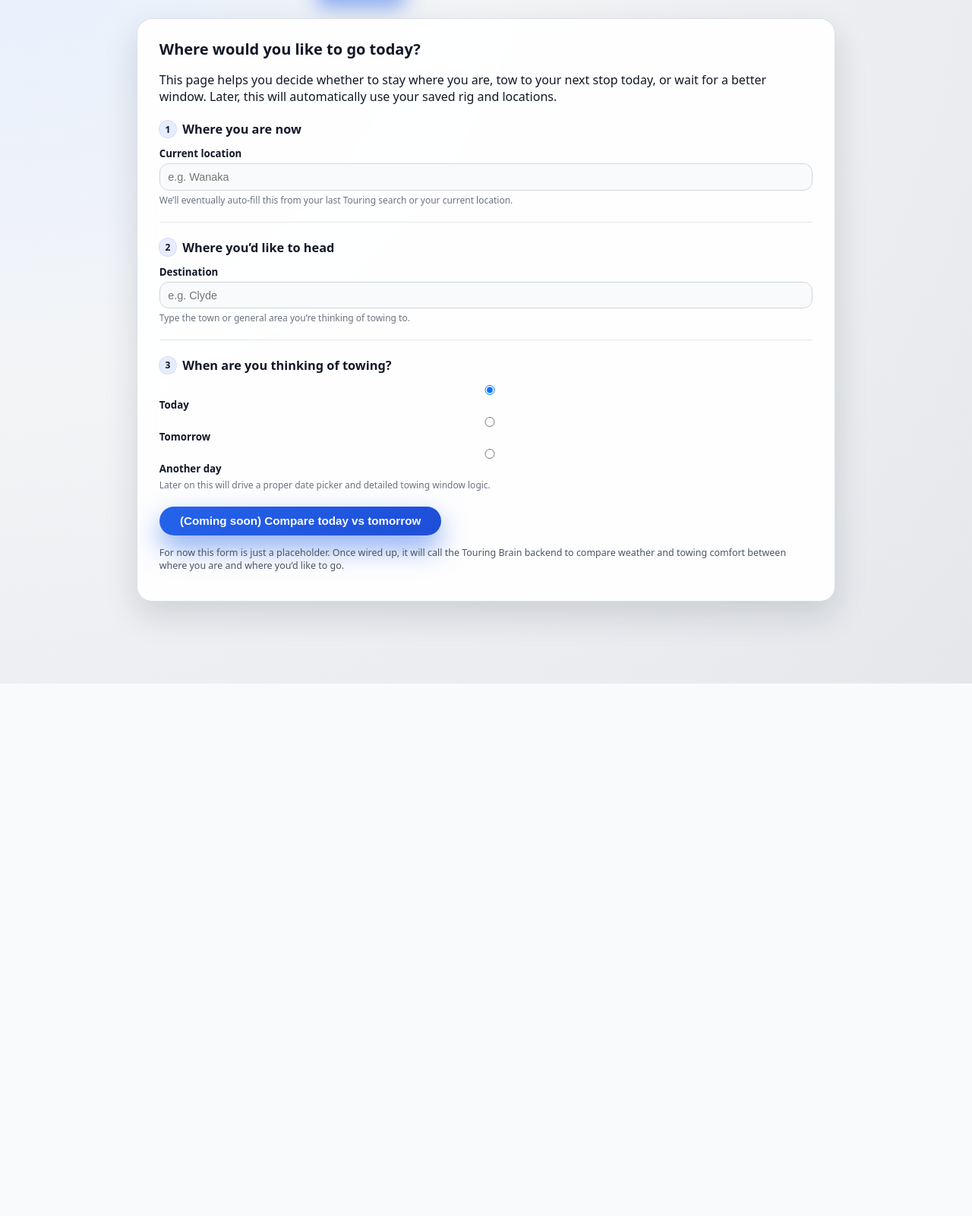
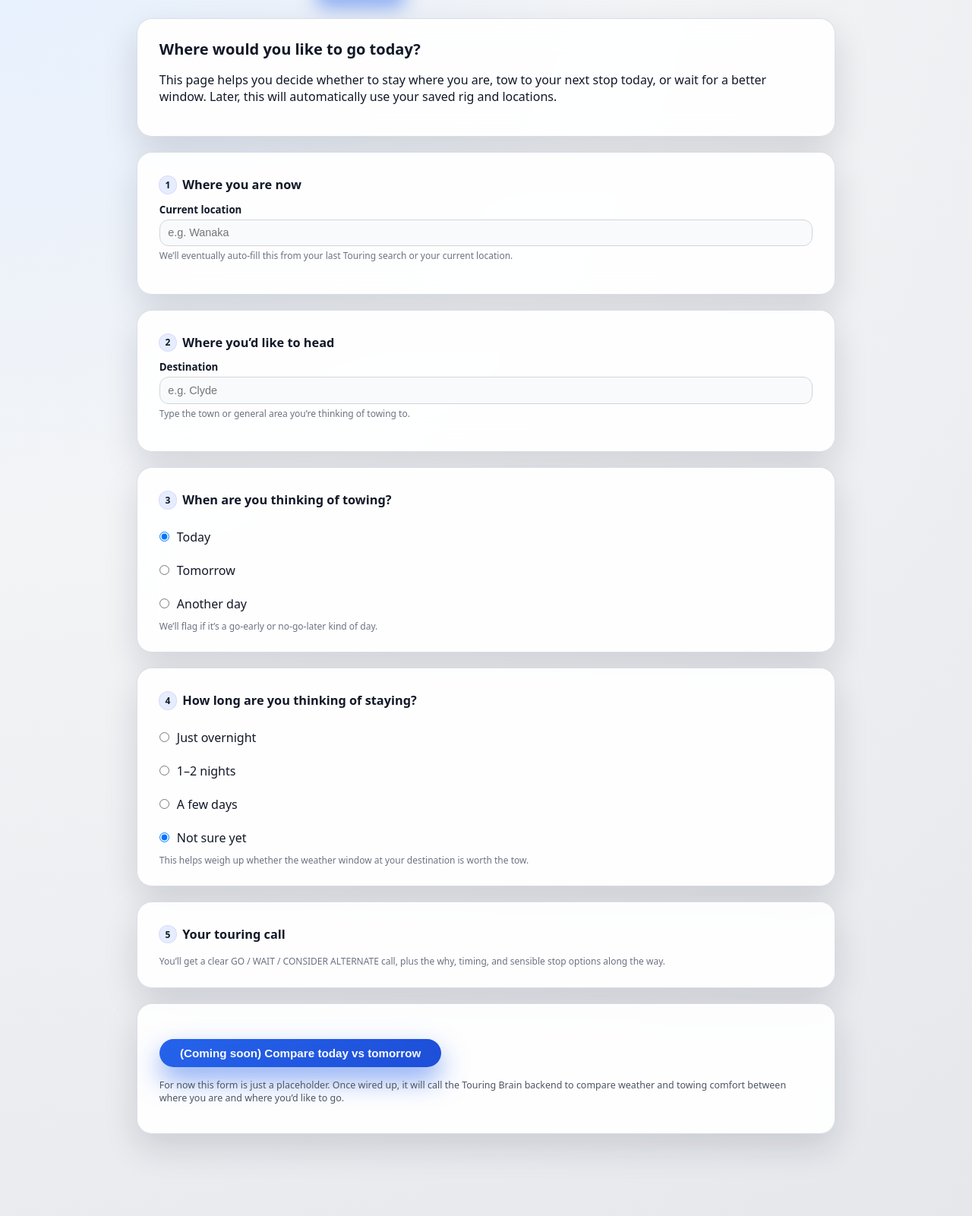
Before and after one commit to carlmcneil-ops/touringbrain, a FastAPI app: page /ui/touring in a window 1280 px wide. Shown: the part 165-1766 px from the top of the page at 76% size. Before the commit the page ends 1065 px from the top, so only its background shows below. Run offline with FastAPI, Linux system fonts and the light colour scheme.

Commit message:
Restore stable step-level highlights (painted, no layout shift)

```diff
--- a/backend/app/static/styles.css
+++ b/backend/app/static/styles.css
@@ -163,19 +163,7 @@ body.tb-body {
   margin-top: 0;
 }
 
-/* Highlight current section on focus */
-.tb-form-section:focus-within {
-  background: linear-gradient(
-    135deg,
-    rgba(219, 234, 254, 0.45),
-    rgba(239, 246, 255, 0.9)
-  );
-  border-radius: 1rem;
-  border-color: rgba(129, 140, 248, 0.7);
-  box-shadow: 0 10px 30px rgba(30, 64, 175, 0.22);
-  padding: 1.35rem 1rem 1.35rem 1.2rem;
-  margin: 1.25rem -0.1rem 1.1rem;
-}
+
 
 /* Rear-load UI must NOT inflate when section is focused */
 .tb-form-section:focus-within .tb-rear-load-wrapper {
@@ -245,9 +233,11 @@ body.tb-body {
 .tb-field input:focus,
 .tb-field select:focus {
   border-color: #2563eb;
-  box-shadow: 0 0 0 1px rgba(37, 99, 235, 0.35);
   background-color: #ffffff;
-  transform: translateY(-0.5px);
+  transform: none;
+  box-shadow:
+    0 0 0 2px rgba(37, 99, 235, 0.35),
+    0 14px 34px rgba(30, 64, 175, 0.14);
 }
 
 .tb-helper-text {
@@ -681,3 +671,114 @@ body.tb-body {
   border-radius: 999px;
   transition: width 0.2s ease;
 }
+
+/* Touring mode – tidy radio options (prevents stretched labels / weird divider lines) */
+.tb-radio-group {
+  display: grid;
+  gap: 10px;
+  margin-top: 8px;
+}
+
+.tb-radio-option {
+  display: inline-flex;
+  align-items: center;
+  gap: 10px;
+  padding: 6px 0;
+  border: 0;
+  width: auto;
+}
+
+.tb-radio-option input[type="radio"] {
+  margin: 0;
+}
+
+/* =========================================================
+   FORMS (Touring + Towing): make interactions stable
+   - No card "lift" inside forms (prevents pointer slip/jump)
+   - No input "lift" on focus (removes micro-jitter)
+   - No section highlight for radio steps
+   ========================================================= */
+
+/* 1) Form cards never move on hover */
+.tb-form .tb-card:hover {
+  transform: none;
+}
+
+/* 2) Focused fields never move */
+.tb-form .tb-field input:focus,
+.tb-form .tb-field select:focus {
+  transform: none;
+}
+
+/* 3) Radio steps: no highlight at all */
+.tb-form-section:focus-within:has(input[type="radio"]:focus),
+.tb-form-section:focus-within:has(input[type="radio"]:checked) {
+  background: transparent;
+  box-shadow: none;
+  border-radius: 0;
+  border-color: transparent;
+}
+/* FORCE: input focus glow (text + select). Keeps helper text unhighlighted. */
+.tb-field input:focus,
+.tb-field select:focus {
+  outline: none !important;
+  border-color: #2563eb !important;
+  background-color: #ffffff !important;
+  transform: none !important;
+  box-shadow:
+    0 0 0 2px rgba(37, 99, 235, 0.35),
+    0 14px 34px rgba(30, 64, 175, 0.14) !important;
+}
+/* Input focus – stronger, premium (no jump, no helper highlight) */
+.tb-field input:focus,
+.tb-field select:focus {
+  outline: none;
+  border-color: #2563eb;
+  background-color: #ffffff;
+  transform: none;
+  box-shadow:
+    0 0 0 3px rgba(37, 99, 235, 0.35),
+    0 18px 40px rgba(30, 64, 175, 0.18);
+}
+
+/* =========================================================
+   Stable step highlight (towing-style)
+   Paints the highlight — NO layout changes, NO jumping.
+   ========================================================= */
+
+.tb-form-section {
+  position: relative;
+  border-radius: 1rem; /* so the overlay matches your vibe */
+}
+
+/* Default: no overlay */
+.tb-form-section::before {
+  content: "";
+  position: absolute;
+  left: -14px;
+  right: -14px;
+  top: -12px;
+  bottom: -12px;
+  border-radius: 1.1rem;
+  background: linear-gradient(
+    135deg,
+    rgba(219, 234, 254, 0.40),
+    rgba(239, 246, 255, 0.92)
+  );
+  box-shadow: 0 10px 30px rgba(30, 64, 175, 0.18);
+  opacity: 0;
+  pointer-events: none;
+  transition: opacity 120ms ease;
+  z-index: 0;
+}
+
+/* Show overlay when anything inside the section is focused */
+.tb-form-section:focus-within::before {
+  opacity: 1;
+}
+
+/* Keep section content above the overlay */
+.tb-form-section > * {
+  position: relative;
+  z-index: 1;
+}
--- a/backend/app/templates/ui/touring.html
+++ b/backend/app/templates/ui/touring.html
@@ -23,16 +23,21 @@
       <a href="/ui/briefing" class="tb-tab">Weather briefing</a>
     </nav>
 
+    <!-- Intro card -->
     <section class="tb-card">
       <h2>Where would you like to go today?</h2>
-
       <p>
         This page helps you decide whether to stay where you are, tow to your next stop today,
         or wait for a better window. Later, this will automatically use your saved rig and locations.
       </p>
+    </section>
 
-      <form class="tb-form">
-        <div class="tb-form-section">
+    <!-- One form wraps all steps so the numbered pills keep working -->
+    <form id="touring_form" class="tb-form tb-form-touring">
+
+      <!-- STEP 1 -->
+      <section class="tb-card">
+        <div class="tb-form-section tb-form-section--nohighlight">
           <h3>Where you are now</h3>
 
           <div class="tb-field-row">
@@ -50,7 +55,10 @@
             </div>
           </div>
         </div>
+      </section>
 
+      <!-- STEP 2 -->
+      <section class="tb-card">
         <div class="tb-form-section">
           <h3>Where you’d like to head</h3>
 
@@ -69,49 +77,99 @@
             </div>
           </div>
         </div>
+      </section>
 
-        <div class="tb-form-section">
+      <!-- STEP 3 (RADIOS: no tb-field-row to avoid weird blue bars) -->
+      <section class="tb-card">
+        <div class="tb-form-section tb-form-section--nohighlight">
           <h3>When are you thinking of towing?</h3>
 
-          <div class="tb-field-row">
-            <div class="tb-field">
-              <div>
-                <label>
+          <div class="tb-radio-group">
+            <label class="tb-radio-option">
               <input type="radio" name="travel_day" value="today" checked>
               Today
             </label>
-              </div>
-              <div>
-                <label>
+
+            <label class="tb-radio-option">
               <input type="radio" name="travel_day" value="tomorrow">
               Tomorrow
             </label>
-              </div>
-              <div>
-                <label>
+
+            <label class="tb-radio-option">
               <input type="radio" name="travel_day" value="other">
               Another day
             </label>
           </div>
+
           <p class="tb-helper-text">
-                Later on this will drive a proper date picker and detailed towing window logic.
+            We’ll flag if it’s a go-early or no-go-later kind of day.
           </p>
         </div>
-          </div>
+      </section>
+
+      <!-- STEP 4 (RADIOS: same rule) -->
+      <section class="tb-card">
+        <div class="tb-form-section tb-form-section--nohighlight">
+          <h3>How long are you thinking of staying?</h3>
+
+          <div class="tb-radio-group">
+            <label class="tb-radio-option">
+              <input type="radio" name="stay_length" value="overnight">
+              Just overnight
+            </label>
+
+            <label class="tb-radio-option">
+              <input type="radio" name="stay_length" value="1_2_nights">
+              1–2 nights
+            </label>
+
+            <label class="tb-radio-option">
+              <input type="radio" name="stay_length" value="few_days">
+              A few days
+            </label>
+
+            <label class="tb-radio-option">
+              <input type="radio" name="stay_length" value="unsure" checked>
+              Not sure yet
+            </label>
           </div>
 
+          <p class="tb-helper-text">
+            This helps weigh up whether the weather window at your destination is worth the tow.
+          </p>
+        </div>
+      </section>
+
+      <!-- STEP 5 -->
+      <section class="tb-card">
+        <div class="tb-form-section">
+          <h3>Your touring call</h3>
+
+          <!-- JS renders results into this container -->
+          <div id="touring_result"></div>
+
+          <p class="tb-helper-text">
+            You’ll get a clear GO / WAIT / CONSIDER ALTERNATE call, plus the why, timing,
+            and sensible stop options along the way.
+          </p>
+        </div>
+      </section>
+
+      <!-- Actions -->
+      <section class="tb-card">
         <div class="tb-form-actions">
           <button type="button" class="tb-button-primary">
             (Coming soon) Compare today vs tomorrow
           </button>
         </div>
-      </form>
 
         <p class="tb-disclaimer-strong">
           For now this form is just a placeholder. Once wired up, it will call the Touring Brain backend
           to compare weather and towing comfort between where you are and where you’d like to go.
         </p>
       </section>
+
+    </form>
   </main>
 </body>
 </html>
```
Lines whose indentation alone changed are shown as unchanged.
